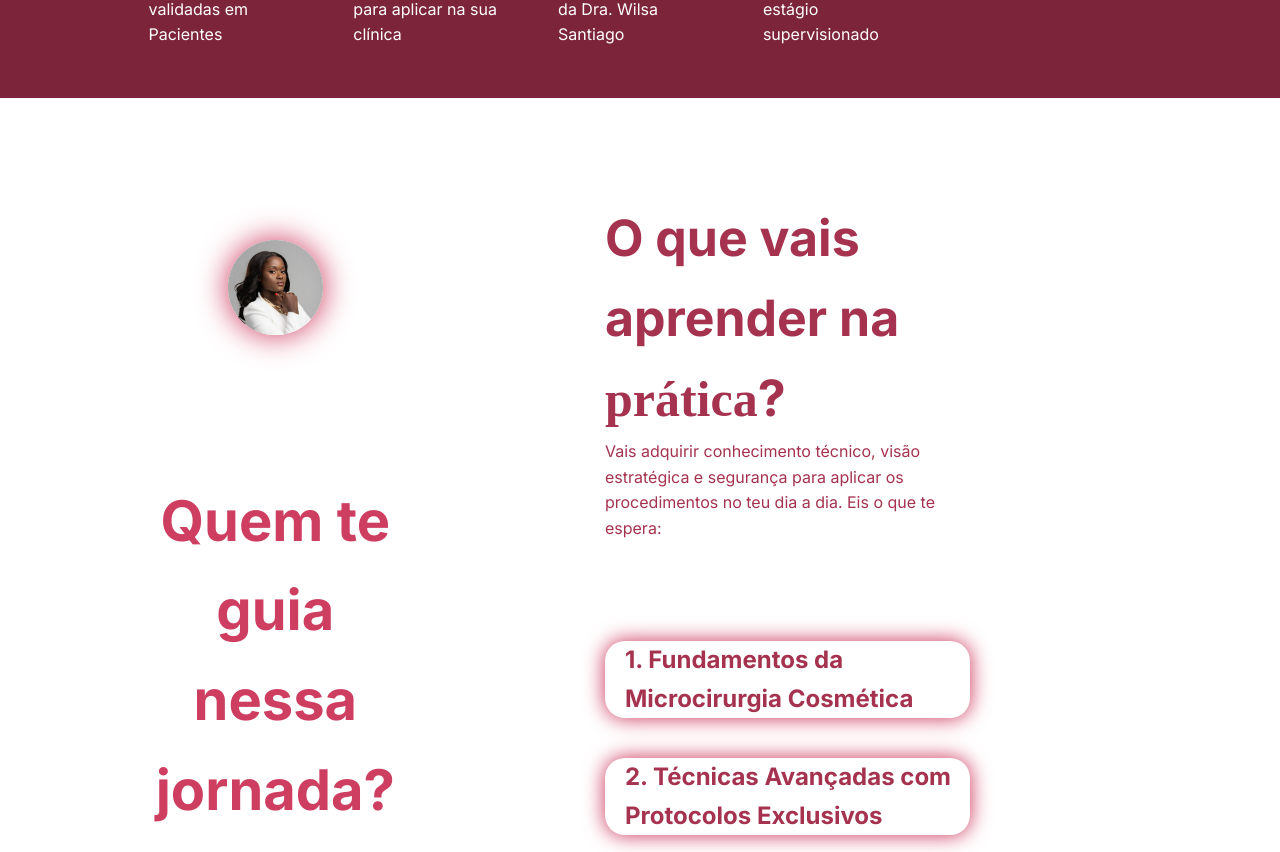
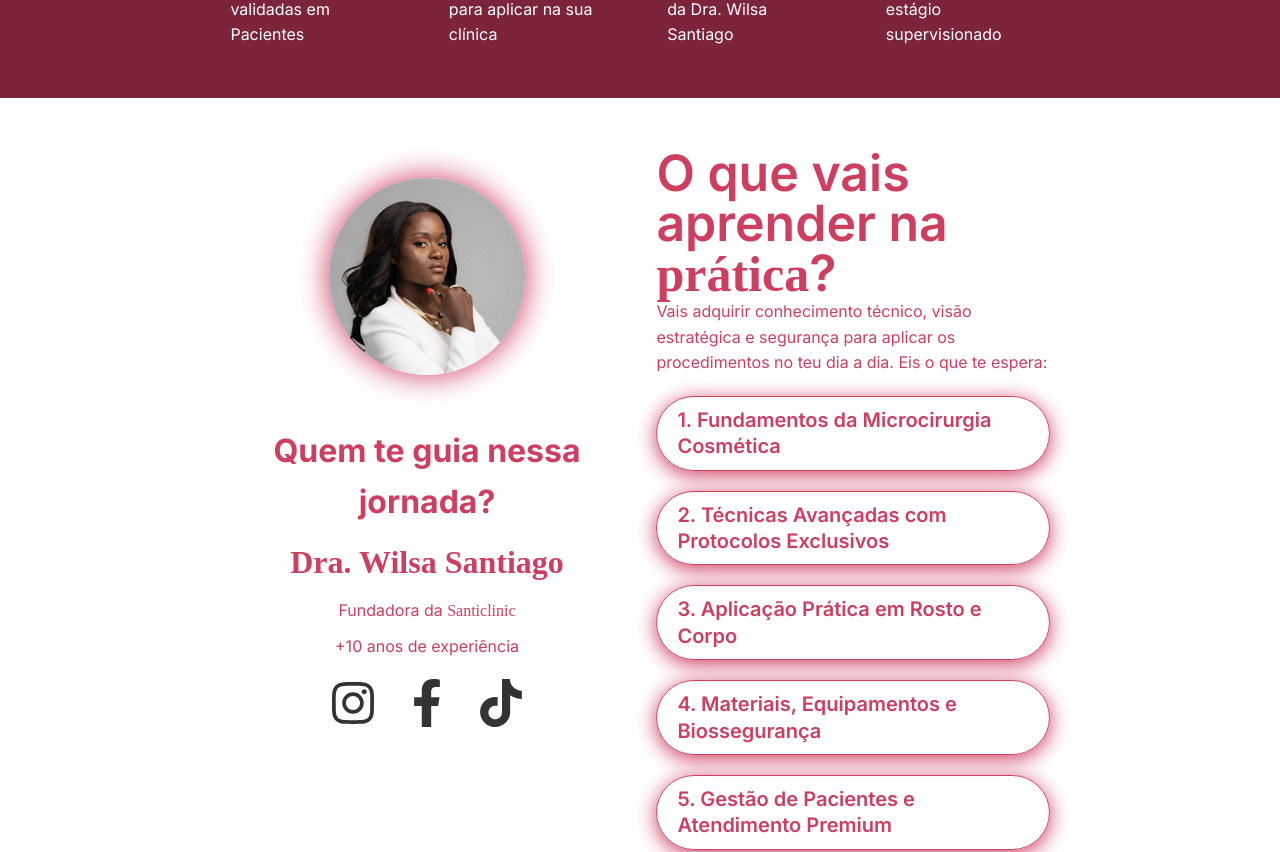
Before and after one commit to Webtech87/mentoria_dra_wilsa, a React (Vite) app in the folder client/: page / in a window 1280 px wide. Shown: the part 830-1682 px from the top of the page. Built offline with nearby package versions, Linux system fonts and the light colour scheme; a web font is replaced by a local one.

Commit message:
[UPDATE] Practice

```diff
--- a/client/src/components/MentoriaMicroCosmetica/MentoriaMicroCosmetica.css
+++ b/client/src/components/MentoriaMicroCosmetica/MentoriaMicroCosmetica.css
@@ -57,4 +57,5 @@
 .content-area{
     display: flex;
     justify-content: space-between;
+    margin: 0 auto;
 }
--- a/client/src/components/Practice/Practice.css
+++ b/client/src/components/Practice/Practice.css
@@ -1,86 +1,83 @@
-.practice-container {
-    width: 80%;
+.practice {
+    margin-bottom: 150px;
+}
+
+.content-area {
+    display: flex;
+    justify-content: space-between;
+    margin: 0 auto;
+}
+
+.img-container {
+    width: 48%;
+}
+
+.text-container {
+    width: 48%;
+}
+
+.practice .text-container .main-text {
+    color: #CE3E61;
+}
+
+.list-item h2 {
+    border: 1px solid #CE3E61;
+    font-family: 'Inter', sans-serif;
+    font-weight: 600;
+    font-size: 20px;
+    line-height: 26.4px;
+    letter-spacing: 0;
+    vertical-align: middle;
+    padding: 10px 20px;
+    margin: 20px 0 0 0;
+    border-radius: 50px;
+    box-shadow: 0 4px 20px #CE3E61;
+}
+
+.list-item p {
+
+}
+
+.practice .text-container .main-text h1 {
+    font-family: 'Inter', sans-serif;
+    font-weight: 600;
+    font-size: 50px;
+    line-height: 50px;
+    letter-spacing: normal;
+    vertical-align: middle;
+}
+
+.practice .text-container .list-item p {
+    font-family: 'Inter', sans-serif;
+    font-weight: 400;
+    letter-spacing: 0;
+    font-size: 16px;
+    line-height: 20.4px;
+    border-bottom-right-radius: 20px;
+    border-bottom-left-radius: 20px;
+    box-shadow: 0 4px 20px #CE3E61;
+    padding: 20px ;
+}
+
+.image-area {
+    width: 50%;
     margin: 0 auto;
 }
 
 .text-area {
-    font-size: 28px;
     color: #CE3E61;
+    text-align: center;
+    margin-top: 50px;
 }
 
-.lRow {
-    width: 40%;
-    text-align: center;
-    display: grid;
-    justify-content: center;
+.text-area h1,
+.text-area p {
+    margin-top: 10px;
 }
 
-.lRow .image-area {
-    margin: 100px;
+.icons-area {
     display: flex;
-    justify-content: center;
-    align-items: center;
+    justify-content: space-between;
+    margin: 20px auto;
+    width: 50%;
 }
-
-
-.lRow .image-area img {
-    width: 100%;
-    align-items: center;
-    aspect-ratio: 1 / 1;;
-    border-radius: 50%;
-    box-shadow: 0 0 30px 1px #CE3E61;
-}
-
-.lRow .icons-area {
-    display: flex;
-    justify-content: space-around;
-    width: 30%;
-    margin: 50px auto;
-}
-
-.context-area {
-    display: flex;
-    justify-content: space-around;
-}
-
-.rRow .main-text {
-    width: 50%;
-    margin: 100px auto;
-}
-
-.rRow {
-    color: #A5324E;
-}
-
-.rRow .list-area {
-    margin-top: 100px;
-}
-
-.rRow h1 {
-    font-size: 50px;
-}
-
-.rRow .list-item {
-    box-shadow: 0 0 20px 1px #CE3E61;
-    margin-bottom: 40px;
-    border-radius: 20px;
-}
-
-.rRow .list-item h2,
-.rRow .list-item p {
-    margin-left: 20px;
-}
-
-.list-item p {
-    transition: max-height 0.3s ease, opacity 0.3s ease;
-    overflow: hidden;
-    max-height: 500px; /* adjust if needed */
-    opacity: 1;
-}
-
-.list-item p.hidden {
-    max-height: 0;
-    opacity: 0;
-    padding: 0;
-    margin: 0;
-}
--- a/client/src/components/Practice/Practice.tsx
+++ b/client/src/components/Practice/Practice.tsx
@@ -63,12 +63,23 @@ const Practice = () => {
             <div className="list">
                 {items.map(item => (
                     <div className="list-item" key={item.id}>
-                        <h2 onClick={() => handleToggle(item.id)}>
+                        <h2
+                            onClick={() => handleToggle(item.id)}
+                            style={
+                                openId === item.id
+                                    ? {
+                                        borderBottomRightRadius: "0px",
+                                        borderBottomLeftRadius: "0px",
+                                        borderTopRightRadius: "20px",
+                                        borderTopLeftRadius: "20px",
+                                        boxShadow: "0px 0px 5px 1px",
+                                    }
+                                    : undefined
+                            }
+                        >
                             {item.id}. {item.title}
                         </h2>
-                        {openId === item.id && (
-                            <p>{item.description}</p>
-                        )}
+                        {openId === item.id && <p>{item.description}</p>}
                     </div>
                 ))}
             </div>
@@ -77,9 +88,9 @@ const Practice = () => {
 
     return (
         <div className="practice">
-            <div className="practice-container">
-                <div className="context-area">
-                    <div className="lRow">
+            <div className="container">
+                <div className="content-area">
+                    <div className="img-container">
                         <div className="image-area">
                             <img src={img} alt="mentoria microcosmetica"/>
                         </div>
@@ -107,7 +118,7 @@ const Practice = () => {
                             </div>
                         </div>
                     </div>
-                    <div className="rRow">
+                    <div className="text-container">
                         <div className="main-text">
                             <h1>O que vais aprender na <span className="MCDifFont">prática</span>?</h1>
                             <p>Vais adquirir conhecimento técnico, visão estratégica e segurança para aplicar os
```
